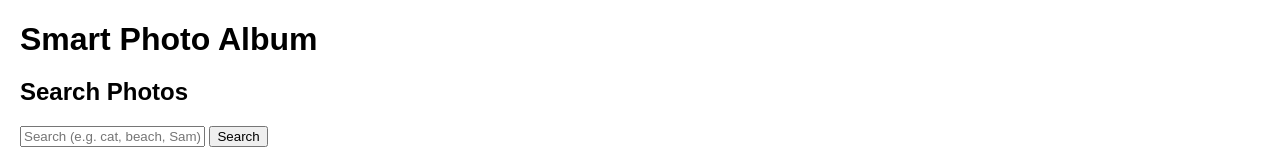
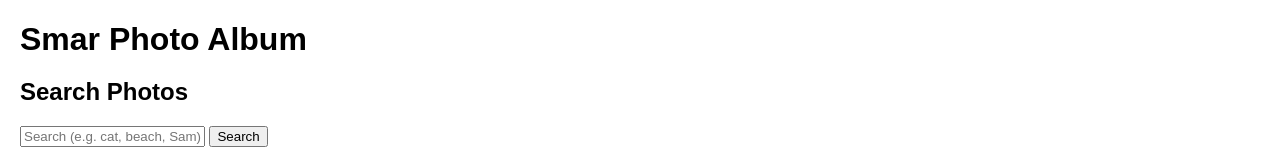
Before and after one commit to nope-nah-never/photos_frontend, a plain HTML site: page index.html in a window 1280 px wide. Shown: the top 160 px of the page. Drawn offline with Linux system fonts and the light colour scheme.

Commit message:
pipeline test change

```diff
--- a/index.html
+++ b/index.html
@@ -6,7 +6,7 @@
   <link rel="stylesheet" href="style.css">
 </head>
 <body>
-  <h1>Smart Photo Album</h1>
+  <h1>Smar Photo Album</h1>
 
   <!-- Search box -->
   <section>
```
